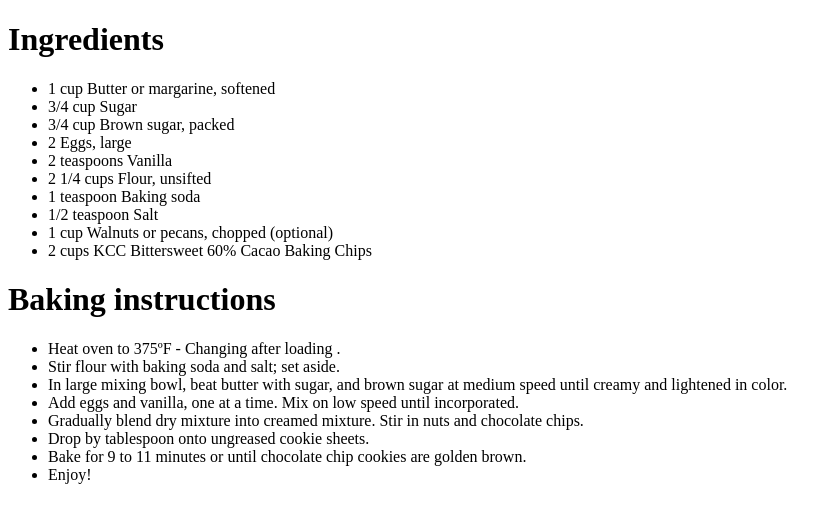
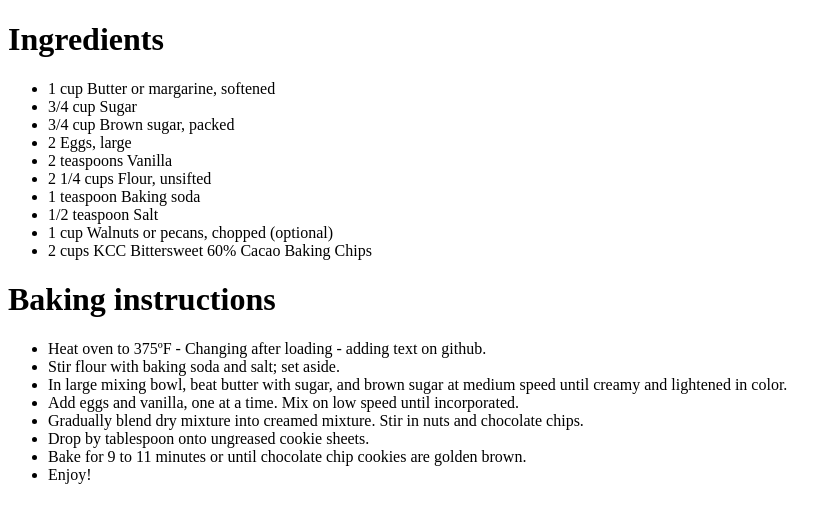
Before and after one commit to soumya1903/firstgithub, a plain HTML site: page secret recipe.htm in a window 1280 px wide. Shown: the whole page, without its empty margins (0-837 px from the left). Drawn offline with Linux system fonts and the light colour scheme.

Commit message:
Update secret recipe.htm

```diff
--- a/secret recipe.htm
+++ b/secret recipe.htm
@@ -17,7 +17,7 @@
 </ul>
 <h1>Baking instructions</h1>
 <ul>
-<li>Heat oven to 375ºF - Changing after loading .</li>
+<li>Heat oven to 375ºF - Changing after loading - adding text on github.</li>
 <li>Stir flour with baking soda and salt; set aside.</li>
 <li>In large mixing bowl, beat butter with sugar, and brown sugar at medium speed until creamy and lightened in color.</li>
 <li>Add eggs and vanilla, one at a time. Mix on low speed until incorporated.</li>
```
